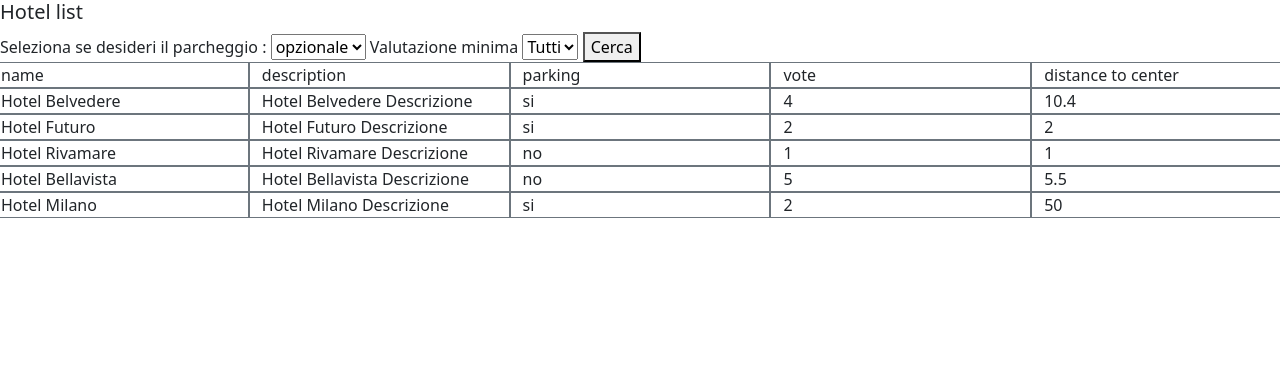
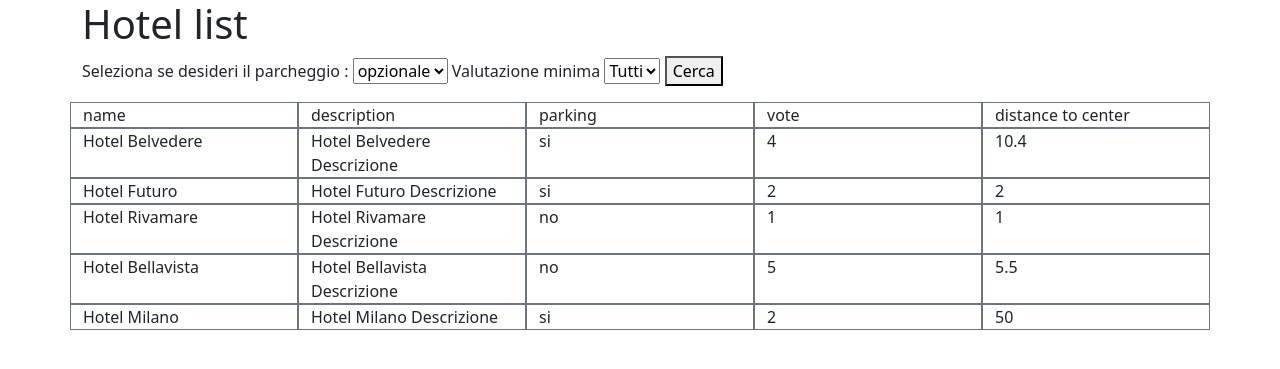
Before and after one commit to albertobaggio96/php-hotel, a PHP site: page / in a window 1280 px wide. Shown: the top 369 px of the page. Run offline with PHP 8.4, Linux system fonts and the light colour scheme.

Commit message:
add a container

```diff
--- a/index.php
+++ b/index.php
@@ -49,9 +49,11 @@
   <link href="https://cdn.jsdelivr.net/npm/bootstrap@5.2.3/dist/css/bootstrap.min.css" rel="stylesheet" integrity="sha384-rbsA2VBKQhggwzxH7pPCaAqO46MgnOM80zW1RWuH61DGLwZJEdK2Kadq2F9CUG65" crossorigin="anonymous">
 </head>
 <body>
-  <h1 class='fs-5'>Hotel list</h1>
+  <div class="container">
 
-  <form action="./index.php" method="GET">
+    <h1>Hotel list</h1>
+
+    <form action="./index.php" method="GET" class="mb-3">
       <label for="parking-value">Seleziona se desideri il parcheggio :</label>
       <select name="parkingValue" id="parking-value">
         <option value="optional">opzionale</option>
@@ -112,6 +114,7 @@
         echo "</div>";
       }
     ?>
+  </div>
 
 
 </body>
```
Lines whose indentation alone changed are shown as unchanged.
